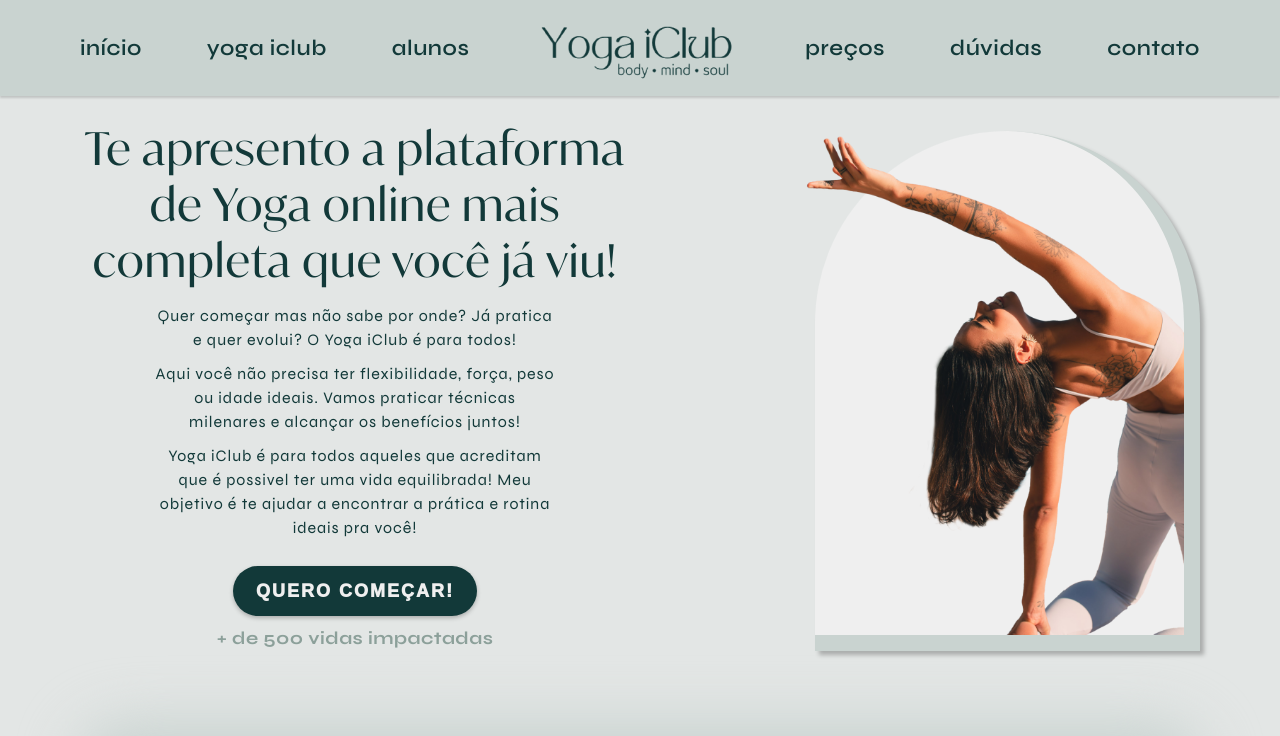
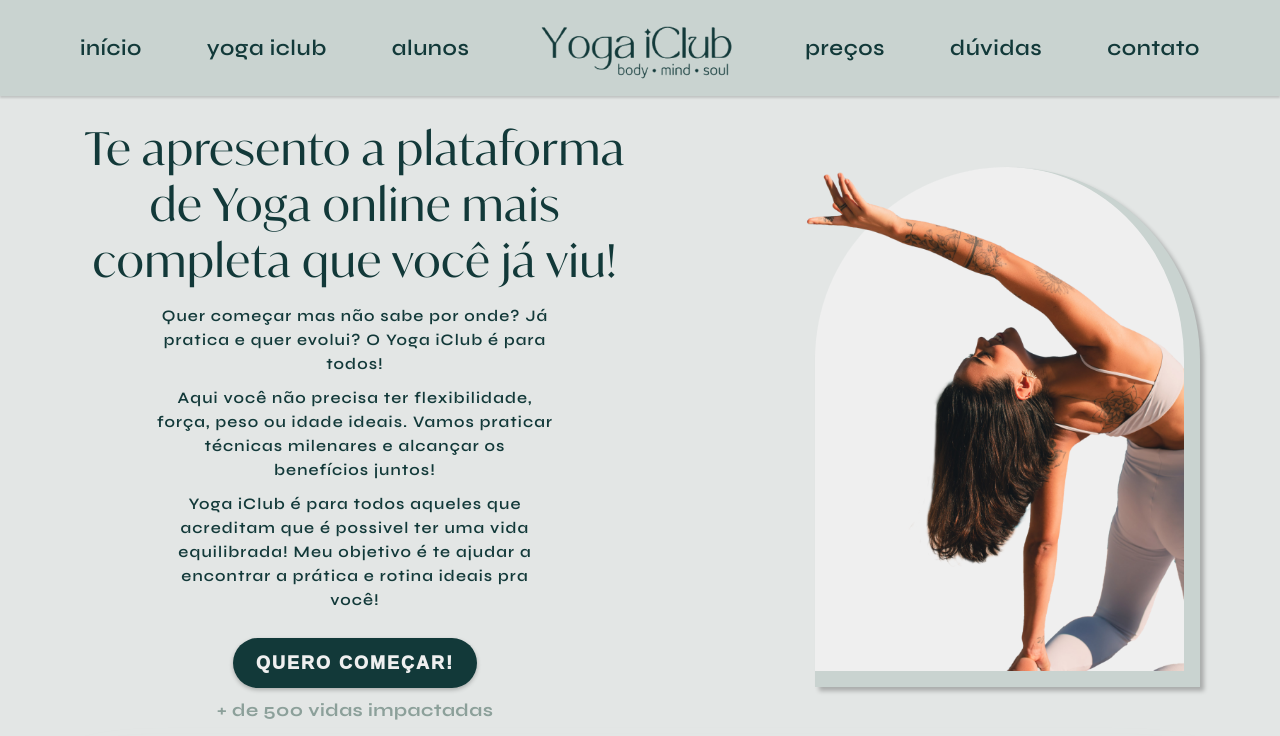
Before and after one commit to brenolg/Yoga-LandingPage-React-Vite, a React (Vite) app in the folder yoga-landing-page/: page / in a window 1280 px wide. Shown: the top 736 px of the page. Built offline with nearby package versions, Linux system fonts and the light colour scheme.

Commit message:
fix again : font

```diff
--- a/yoga-landing-page/src/Global.css
+++ b/yoga-landing-page/src/Global.css
@@ -131,7 +131,7 @@
   font-family: syne, ivy, sans-serif;
   font-size: 18px;
   font-style: normal;
-  font-weight: 550;
+  font-weight: 530;
   line-height: 32px;
 }
 
@@ -139,7 +139,7 @@
   font-family: syne, sans-serif;
   font-size: 18px;
   font-style: normal;
-  font-weight: 550;
+  font-weight: 530;
   letter-spacing: 0.45px;
   line-height: 24px;
 }
@@ -149,7 +149,7 @@
   font-size: 16px;
   letter-spacing: 0.1ch;
   font-style: normal;
-  font-weight: 500;
+  font-weight: 520;
   line-height: 24px;
 }
 
```
